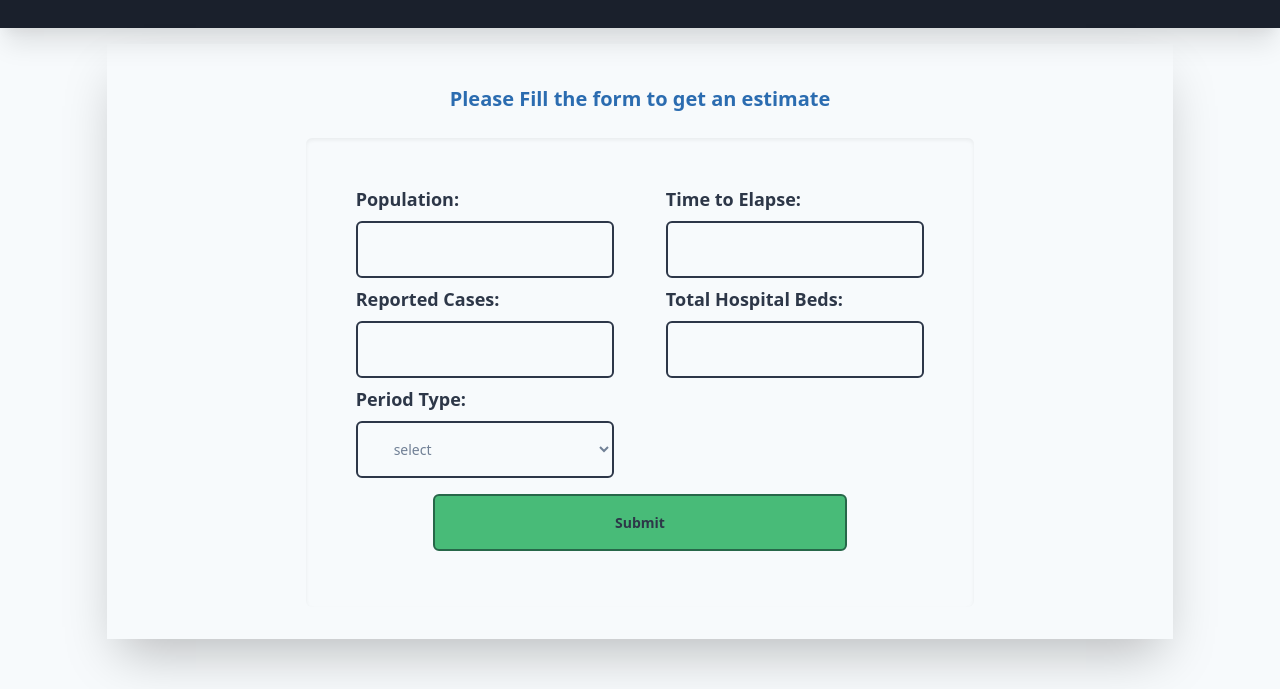
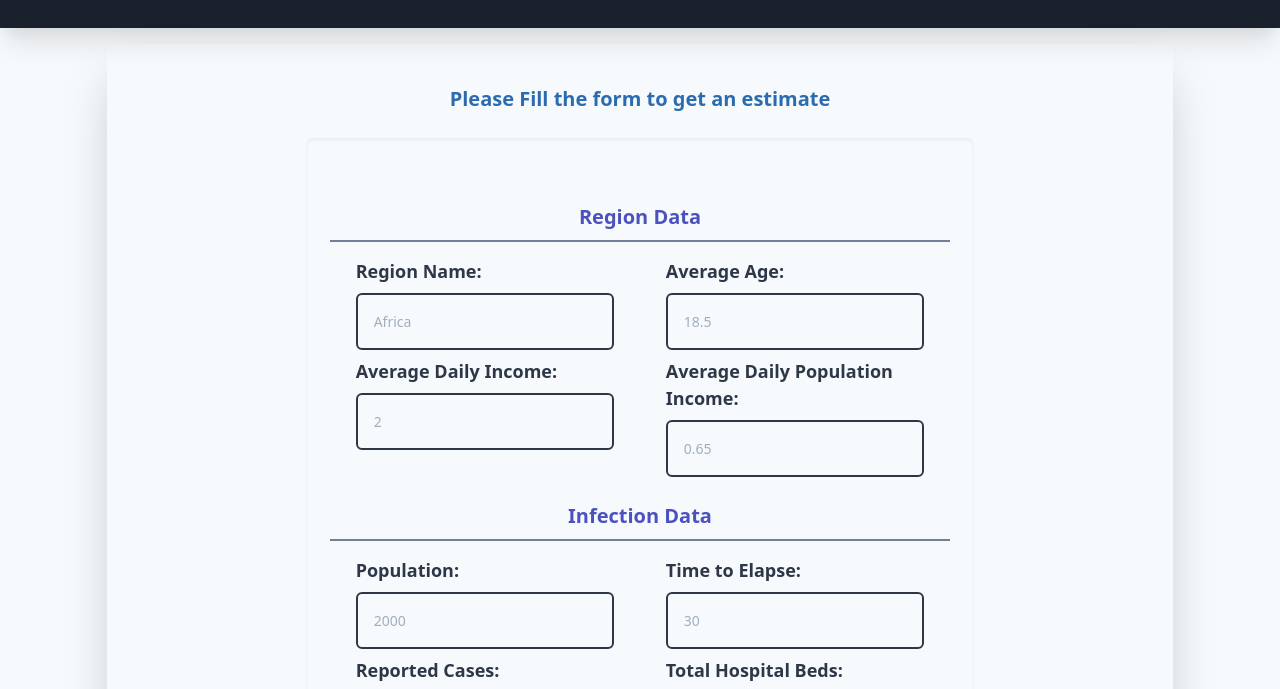
Before and after one commit to Wizdave97/covid-19-impact-estimator-frontend, a website: page index.html in a window 1280 px wide. Shown: the part 100-789 px from the top of the page. Drawn offline with Linux system fonts and the light colour scheme.

Commit message:
updated form with new input fields

```diff
--- a/index.html
+++ b/index.html
@@ -20,6 +20,88 @@
             <h1 class="text-blue-700 text-md md:text-xl font-semibold text-center">Please Fill the form to get an estimate</h1>
         </div>
        <form class="shadow-inner w-full flex flex-wrap justify-around md:w-4/6 mx-auto py-12 px-6 rounded-md" novalidate action="">
+        <div class="w-full p-2 mt-2 mb-4 border-b-2 border-gray-600">
+            <h1 class="text-indigo-700 text-md md:text-xl font-semibold text-center">Region Data</h1>
+        </div>
+        <label for="" class="text-gray-800 w-full md:w-5/12  text-lg font-semibold">
+            Region Name:
+            <input class="w-full p-4 my-2
+                border-gray-800 rounded-md
+                outline-none bg-gray-100 border-2
+                text-sm text-gray-600
+                appearance-none
+                hover:outline-none
+                hover:shadow-inset
+                hover:border-gray-200
+                focus:border-gray-300"
+                required
+                placeholder="Africa"
+                type="text"
+                min="0"
+                name="name"
+                id="name"
+                data-region-name="">
+        </label>
+        <label for="" class="text-gray-800 w-full md:w-5/12  text-lg font-semibold">
+            Average Age:
+            <input class="w-full p-4 my-2
+                border-gray-800 rounded-md
+                outline-none bg-gray-100 border-2
+                text-sm text-gray-600
+                appearance-none
+                hover:outline-none
+                hover:shadow-inset
+                hover:border-gray-200
+                focus:border-gray-300"
+                required
+                placeholder="18.5"
+                type="number"
+                min="0"
+                name="avgAge"
+                id="avgAge"
+                data-average-age="">
+        </label>
+        <label for="" class="text-gray-800 w-full md:w-5/12  text-lg font-semibold">
+            Average Daily Income:
+            <input class="w-full p-4 my-2
+                border-gray-800 rounded-md
+                outline-none bg-gray-100 border-2
+                text-sm text-gray-600
+                appearance-none
+                hover:outline-none
+                hover:shadow-inset
+                hover:border-gray-200
+                focus:border-gray-300"
+                required
+                placeholder="2"
+                type="number"
+                min="0"
+                name="avgDailyIncomeInUSD"
+                id="avgDailyIncomeInUSD"
+                data-average-daily-income-in-usd="">
+        </label>
+        <label for="" class="text-gray-800 w-full md:w-5/12  text-lg font-semibold">
+            Average Daily Population Income:
+            <input class="w-full p-4 my-2
+                border-gray-800 rounded-md
+                outline-none bg-gray-100 border-2
+                text-sm text-gray-600
+                appearance-none
+                hover:outline-none
+                hover:shadow-inset
+                hover:border-gray-200
+                focus:border-gray-300"
+                required
+                placeholder="0.65"
+                type="number"
+                min="0"
+                name="avgDailyPopulationIncome"
+                id="avgDailyPopulationIncome"
+                data-average-daily-population-income="">
+        </label>
+        <div class="w-full p-2 mt-2 mb-4 p-2 border-b-2 border-gray-600">
+            <h1 class="text-indigo-700 text-md md:text-xl font-semibold text-center">Infection Data</h1>
+        </div>
             <label for="" class="text-gray-800 w-full md:w-5/12  text-lg font-semibold">
                 Population:
                 <input class="w-full p-4 my-2
@@ -32,6 +114,7 @@
                     hover:border-gray-200
                     focus:border-gray-300"
                     required
+                    placeholder="2000"
                     type="number"
                     min="0"
                     name="population"
@@ -50,6 +133,7 @@
                     hover:border-gray-200
                     focus:border-gray-300"
                     required
+                    placeholder="30"
                     type="number"
                     min="0"
                     name="timeToElapse"
@@ -68,6 +152,7 @@
                     hover:border-gray-200
                     focus:border-gray-300"
                     required
+                    placeholder="100"
                     type="number"
                     min="0"
                     name="reportedCases"
@@ -86,6 +171,7 @@
                     hover:border-gray-200
                     focus:border-gray-300"
                     required
+                    placeholder="500"
                     type="number"
                     min="0"
                     name="totalHospitalBeds"
@@ -103,6 +189,7 @@
                     hover:border-gray-200
                     focus:border-gray-300"
                     required
+                    aria-placeholder="days"
                     type="text"
                     name="periodType"
                     id="periodType"
@@ -116,7 +203,7 @@
 
             </label>
             <label for="" class="w-full md:w-5/12 invisible overflow-hidden"><span class="w-full"></span></label>
-            <button class="w-full md:w-2/3 px-8 py-4 my-2
+            <button class="w-full md:w-2/3 px-8 py-4 my-4
             border-green-800 rounded-md
             outline-none bg-green-500 border-2
             text-sm text-gray-800
```
Also changed, not shown: tailwind.css.
